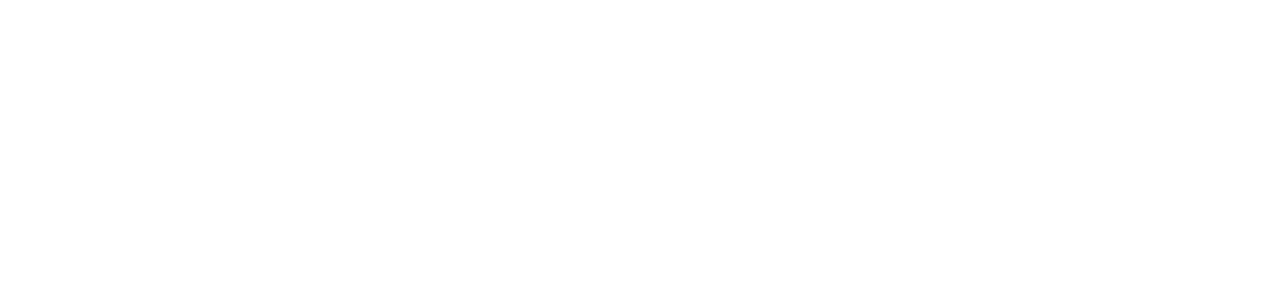
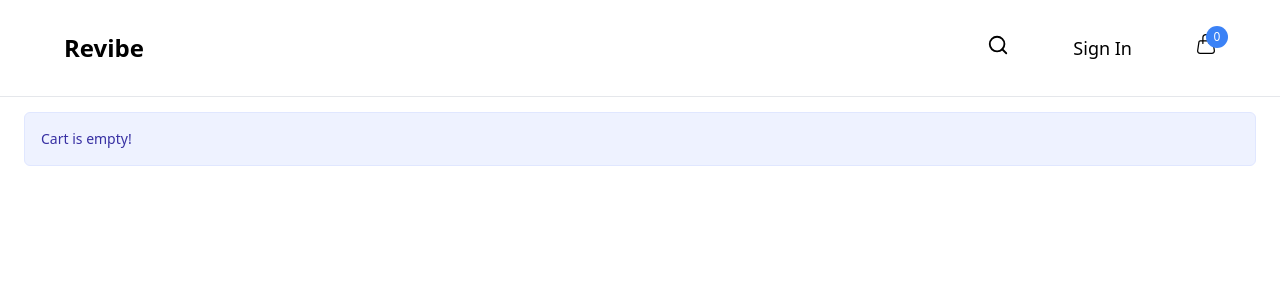
Before and after one commit to hrisabhy/revibestore, a React (Vite) app in the folder client/: page /cart in a window 1280 px wide. Before the commit this address had no page. Shown: the top 300 px of the page. Built offline with nearby package versions, Linux system fonts and the light colour scheme.

Commit message:
Cart total price added

```diff
--- a/client/src/components/home/DetailsCard.jsx
+++ b/client/src/components/home/DetailsCard.jsx
@@ -1,9 +1,13 @@
 import currency from "currency-formatter";
 import h2p from "html2plaintext";
 import htmlParser from "html-react-parser";
+import toast, { Toaster } from "react-hot-toast";
+import { useDispatch } from "react-redux";
+import { addCart } from "../../store/reducers/cartReducer";
 import { motion } from "framer-motion";
 import DetailsImage from "./DetailsImage";
 import { BsCheck2 } from "react-icons/bs";
+import { discount } from "../../utils/discount";
 import Quantity from "./Quantity";
 import { useState } from "react";
 const DetailsCard = ({ product }) => {
@@ -13,6 +17,30 @@
   const [colorState, setColorState] = useState(
     product?.colors?.length > 0 && product.colors[0].color
   );
+  const dispatch = useDispatch();
+  const addToCart = () => {
+    const {
+      ["colors"]: colors,
+      ["sizes"]: sizes,
+      ["createdAt"]: createdAt,
+      ["updatedAt"]: updatedAt,
+      ...newProduct
+    } = product;
+    newProduct["size"] = sizeState;
+    newProduct["color"] = colorState;
+    newProduct["quantity"] = quantity;
+    const cart = localStorage.getItem("cart");
+    const cartItems = cart ? JSON.parse(cart) : [];
+    const checkItem = cartItems.find((item) => item._id === newProduct._id);
+    if (!checkItem) {
+      dispatch(addCart(newProduct));
+      cartItems.push(newProduct);
+      localStorage.setItem("cart", JSON.stringify(cartItems));
+    } else {
+      toast.error(`${newProduct.title} is already in cart`);
+      return;
+    }
+  };
   const [quantity, setQuantity] = useState(1);
   const inc = () => {
     setQuantity(quantity + 1);
@@ -22,8 +50,7 @@
       setQuantity(quantity - 1);
     }
   };
-  const percentage = product.discount / 100;
-  const discountPrice = product.price - product.price * percentage;
+  const discountPrice = discount(product.price, product.discount);
   let desc = h2p(product.description);
   desc = htmlParser(desc);
   return (
@@ -32,6 +59,7 @@
       initial={{ opacity: 0 }}
       animate={{ opacity: 1 }}
     >
+      <Toaster />
       <div className="w-full order-2 md:order-1 md:w-6/12 p-5">
         <div className="flex flex-wrap -mx-1">
           <DetailsImage image={product.image1} />
@@ -108,7 +136,9 @@
             <Quantity quantity={quantity} inc={inc} dec={dec} />
           </div>
           <div className="w-full sm:w-6/12 p-3">
-            <button className="btn btn-indigo">add to cart</button>
+            <button className="btn btn-indigo" onClick={addToCart}>
+              add to cart
+            </button>
           </div>
         </div>
         <h3 className="text-base font-medium capitalize text-gray-600 mb-2 mt-3">
--- a/client/src/components/home/Nav.jsx
+++ b/client/src/components/home/Nav.jsx
@@ -8,6 +8,8 @@
 const Nav = () => {
   const { userToken, user } = useSelector((state) => state.authReducer);
   const { searchBar } = useSelector((state) => state.globalReducer);
+  const { items, total } = useSelector((state) => state.cartReducer);
+  console.log(total);
   const dispatch = useDispatch();
   return (
     <header>
@@ -37,7 +39,7 @@
             <li className="nav-li relative">
               <Link to="/cart">
                 <BsHandbag size={20} />
-                <span className="nav-circle">10</span>
+                <span className="nav-circle">{items}</span>
               </Link>
             </li>
             <label htmlFor="check" className="close-menu">
--- a/client/src/components/home/Search.jsx
+++ b/client/src/components/home/Search.jsx
@@ -14,6 +14,9 @@
     id === "search" && dispatch(toggleSearchBar());
   };
   const searchProducts = () => {
+    if (state === "") {
+      return;
+    }
     navgiate(`/search-products/${state}/1`);
     dispatch(toggleSearchBar());
   };
--- a/client/src/routes/Routing.jsx
+++ b/client/src/routes/Routing.jsx
@@ -17,6 +17,7 @@
 import CreateProduct from "../screens/dashboard/CreateProduct";
 import CatProducts from "../screens/home/CatProducts";
 import SearchProducts from "../screens/home/SearchProducts";
+import Cart from "../screens/home/Cart";
 const Routing = () => {
   return (
     <BrowserRouter>
@@ -28,6 +29,7 @@
           path="search-products/:keyword/:page"
           element={<SearchProducts />}
         />
+        <Route path="cart" element={<Cart />} />
         <Route path="product/:name" element={<Product />} />
         <Route element={<UserAuthRoute />}>
           <Route path="login" element={<Login />} />
--- /dev/null
+++ b/client/src/screens/home/Cart.jsx
@@ -0,0 +1,93 @@
+import currency from "currency-formatter";
+import { BsTrash } from "react-icons/bs";
+import Nav from "../../components/home/Nav";
+import { discount } from "../../utils/discount";
+import Quantity from "../../components/home/Quantity";
+import { useSelector, useDispatch } from "react-redux";
+import { motion } from "framer-motion";
+import { incQuantity, decQuantity } from "../../store/reducers/cartReducer";
+
+const Cart = () => {
+  const { cart } = useSelector((state) => state.cartReducer);
+  const dispatch = useDispatch();
+  const inc = (id) => {
+    dispatch(incQuantity(id));
+  };
+  const dec = (id) => {
+    dispatch(decQuantity(id));
+  };
+  return (
+    <>
+      <Nav />
+      <motion.div
+        initial={{ opacity: 0 }}
+        animate={{ opacity: 1 }}
+        className="my-container mt-28"
+      >
+        {cart.length > 0 ? (
+          <div className="table-container">
+            <table className="w-full">
+              <thead>
+                <tr className="thead-tr">
+                  <th className="th">image</th>
+                  <th className="th">name</th>
+                  <th className="th">price</th>
+                  <th className="th">quantities</th>
+                  <th className="th">total</th>
+                  <th className="th">delete</th>
+                </tr>
+              </thead>
+              <tbody>
+                {cart.map((item, key) => {
+                  const total = currency.format(
+                    discount(item.price, item.discount) * item.quantity,
+                    {
+                      code: "USD",
+                    }
+                  );
+                  return (
+                    <tr className="even:bg-gray-50" key={item._id}>
+                      <td className="td">
+                        <img
+                          src={`/images/${item.image1}`}
+                          alt={item.title}
+                          className="w-12 h-12 object-cover rounded-full"
+                        />
+                      </td>
+                      <td className="td font-medium">{item.title}</td>
+                      <td className="td font-bold text-gray-900">
+                        {currency.format(discount(item.price, item.discount), {
+                          code: "USD",
+                        })}
+                      </td>
+                      <td className="td">
+                        <Quantity
+                          quantity={item.quantity}
+                          inc={() => inc(item._id)}
+                          dec={() => dec(item._id)}
+                          theme="indigo"
+                        />
+                      </td>
+                      <td className="td font-bold ">{total}</td>
+                      <td>
+                        <span className="cursor-pointer">
+                          <BsTrash className="text-rose-600" size={20} />
+                        </span>
+                      </td>
+                    </tr>
+                  );
+                })}
+              </tbody>
+            </table>
+          </div>
+        ) : (
+          <div className="bg-indigo-50 border border-indigo-100 p-4 rounded-md text-sm font-medium text-indigo-800">
+            Cart is empty!
+          </div>
+        )}
+      </motion.div>
+    </>
+  );
+};
+
+export default Cart;
--- a/client/src/store/index.jsx
+++ b/client/src/store/index.jsx
@@ -4,6 +4,7 @@
 import categoryService from "./services/categoryService";
 import productService from "./services/productService";
 import globalReducer from "./reducers/globalReducer";
+import cartReducer from "./reducers/cartReducer";
 import homeProducts from "./services/homeProducts";
 const Store = configureStore({
   reducer: {
@@ -13,6 +14,7 @@
     [homeProducts.reducerPath]: homeProducts.reducer,
     authReducer: authReducer,
     globalReducer: globalReducer,
+    cartReducer,
   },
   middleware: (getDefaultMiddleware) =>
     getDefaultMiddleware().concat([
--- /dev/null
+++ b/client/src/store/reducers/cartReducer.jsx
@@ -0,0 +1,58 @@
+import { createSlice } from "@reduxjs/toolkit";
+import { discount } from "../../utils/discount";
+const cartData = localStorage.getItem("cart");
+const cartArray = cartData ? JSON.parse(cartData) : [];
+function allItems(data) {
+  let items = 0;
+  for (let i = 0; i < data.length; i++) {
+    items += data[i].quantity;
+  }
+  return items;
+}
+function calcuateTotal(data) {
+  let total = 0;
+  for (let i = 0; i < data.length; i++) {
+    total += discount(data[i].price, data[i].discount) * data[i].quantity;
+  }
+  return total;
+}
+const cartReducer = createSlice({
+  name: "cart",
+  initialState: {
+    cart: cartArray.length > 0 ? cartArray : [],
+    items: cartArray.length > 0 ? allItems(cartArray) : 0,
+    total: cartArray.length > 0 ? calcuateTotal(cartArray) : 0,
+  },
+  reducers: {
+    addCart: (state, { payload }) => {
+      state.cart.push(payload);
+      state.items += payload.quantity;
+      state.total +=
+        discount(payload.price, payload.discount) * payload.quantity;
+    },
+    incQuantity: (state, { payload }) => {
+      const find = state.cart.find((item) => item._id === payload);
+      if (find) {
+        find.quantity += 1;
+        state.items += 1;
+        state.total += discount(find.price, find.discount);
+        const index = state.cart.indexOf(find);
+        state.cart[index] = find;
+        localStorage.setItem("cart", JSON.stringify(state.cart));
+      }
+    },
+    decQuantity: (state, { payload }) => {
+      const find = state.cart.find((item) => item._id === payload);
+      if (find && find.quantity > 1) {
+        find.quantity -= 1;
+        state.items -= 1;
+        state.total -= discount(find.price, find.discount);
+        const index = state.cart.indexOf(find);
+        state.cart[index] = find;
+        localStorage.setItem("cart", JSON.stringify(state.cart));
+      }
+    },
+  },
+});
+export const { addCart, incQuantity, decQuantity } = cartReducer.actions;
+export default cartReducer.reducer;
--- a/client/src/styles/styles.css
+++ b/client/src/styles/styles.css
@@ -103,6 +103,18 @@
   }
   .account-list-title {
     @apply block ml-3 font-medium text-sm text-gray-700 capitalize;
+  }
+  .table-container {
+    @apply rounded-lg overflow-x-auto w-full;
+  }
+  .thead-tr {
+    @apply text-left bg-gray-50;
+  }
+  .th {
+    @apply p-4 uppercase text-xs font-bold text-gray-600 text-left;
+  }
+  .td {
+    @apply p-4 text-sm text-gray-700;
   }
   .description h1 {
     @apply text-4xl capitalize;
--- /dev/null
+++ b/client/src/utils/discount.jsx
@@ -0,0 +1,4 @@
+export const discount = (price, discount) => {
+  const percentage = discount / 100;
+  return price - price * percentage;
+};
```
Also changed, not shown: client/src/components/home/Quantity.jsx (+7 -3 lines).
